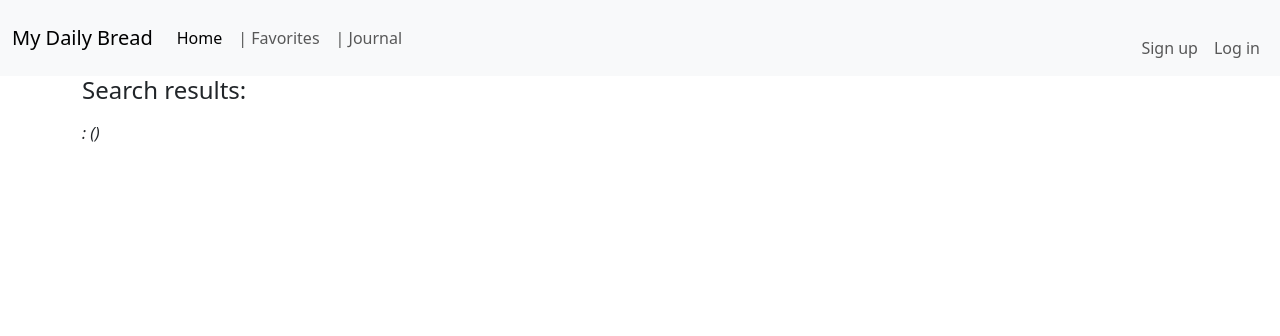
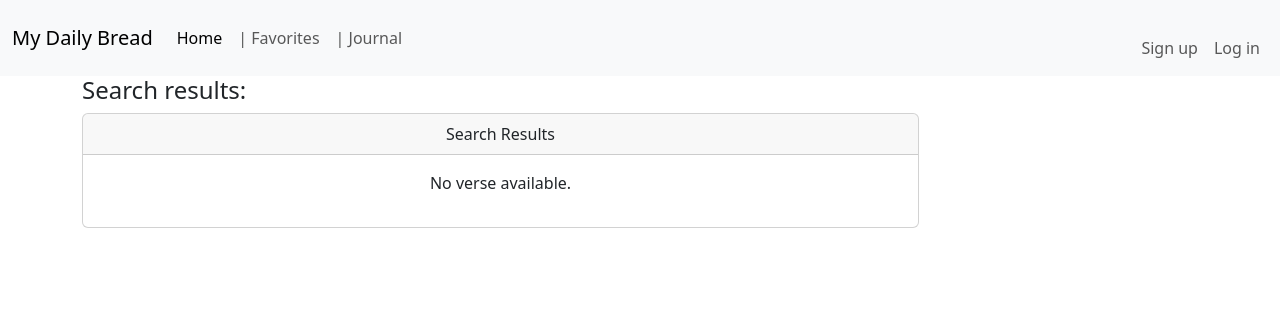
Before and after one commit to lando924/MyDailyBread, a Flask app: template templates/users/search.html in a window 1280 px wide. Shown: the top 336 px of the page. Run offline with Flask 3, Linux system fonts and the light colour scheme; the template is opened without the code that fills it, so the values that code supplies are empty.

Commit message:
fixing search page

```diff
--- a/app.py
+++ b/app.py
@@ -1,6 +1,6 @@
 import requests, random
 
-from flask import Flask, render_template, flash, redirect, session, g
+from flask import Flask, render_template, flash, request, redirect, session, g
 from flask_debugtoolbar import DebugToolbarExtension
 from sqlalchemy.exc import IntegrityError
 from bs4 import BeautifulSoup
@@ -198,26 +198,152 @@
 def search_verse():
     """Handles scripture search"""
 
-    book = request.args.get("book")
-    chapter = request.args.get("chapter")
-    verse1 = request.args.get("verse1")
-    verse2 = request.args.get("verse2")
+    bible_id = "9879dbb7cfe39e4d-01"
+    headers = {
+        "api-key": key
+    }
 
-    if not book or not chapter:
-        flash("Book and Chapter are required.", "warning")
-        return redirect('/')
+    try:
+        # search parameters
+        book_id = request.args.get("book")
+        chapter = request.args.get("chapter")
+        verse = request.args.get("verse1")
 
-    #
-    verse_range = f"{verse1}-{verse2}" if verse1 and verse2 else verse1
-    reference = f"{book} {chapter}:{verse_range}" if verse_range else f"{book} {chapter}"
+        if not all([book_id, chapter, verse]):
+            return render_template('home.html', data=None, books=[], error='Missing search parameters')
+
+        # Step 1: Get all books for drop
+        books_url = f"{API_BASE_URL}/{bible_id}/books"
+        books_response = requests.get(books_url, headers=headers)
+        books_response.raise_for_status()
+        books = books_response.json().get("data", [])
+
+        if not books:
+            return render_template('home.html', data=None, books={})
+
+        # Step 3: Find the specific chapter ID
+        chapters_url = f"{API_BASE_URL}/{bible_id}/books/{book_id}/chapters"
+        chapters_response = requests.get(chapters_url, headers=headers)
+        chapters_response.raise_for_status()
+        chapters = chapters_response.json().get("data", [])
+
+        if not chapters:
+            return render_template('home.html', data=None)
+
+        # Step 5: fetch the verse text
+        verses_url = f"{API_BASE_URL}/{bible_id}/books/chapters/{chapter}/verses"
+        verses_response = requests.get(verses_url, headers=headers)
+        verses_response.raise_for_status()
+        verses = verses_response.json().get("data", [])
+
+        if not verses:
+            return render_template('home.html', data=None)
+
+        # Step 7: Fetch the full verse text
+        verse_text_url = f"{API_BASE_URL}/{bible_id}/verses/{verses}"
+        verse_text_response = requests.get(verse_text_url, headers=headers)
+        verse_text_response.raise_for_status()
+        verse_data = verse_text_response.json()
+
+        if "data" in verse_data and "content" in verse_data["data"]:
+            soup = BeautifulSoup(verse_data["data"]["content"], "html.parser")
+            clean_text = soup.get_text(" ", strip=True)
+            verse_data["data"]["content"] = clean_text
+
+    except requests.exceptions.RequestException as e:
+        print(f"Error fetching data: {e}")
+        verse_data = None
+        return render_template('/users/search.html', data=None, books=[])
+
+    return render_template('/users/search.html', data=verse_data, books=books)
 
 
-    bible_id = "9879dbb7cfe39e4d-01"
-    url = f"{API_BASE_URL}/{bible_id}/chapters/{chapter}/verse"
-    headers = {"api_key": key}
-    response = requests.get(url, headers=headers)
+        # verse2 = request.args.get("verse2")
 
-    return render_template('/users/search.html')
+        # print(f"Search params: book={book_id}, chapter={chapter}, verse1={verse1}")
+
+        # if not book_id or not chapter:
+        #     flash("Book and Chapter are required.", "warning")
+        #     return redirect('/')
+
+        # # Step 1: Get the chapter ID
+        # chapters_url = f"{API_BASE_URL}/{bible_id}/books/{book_id}/chapters"
+        # chapters_response = requests.get(chapters_url, headers=headers)
+        # chapters_response.raise_for_status()
+        # chapters = chapters_response.json().get("data", [])
+
+        # # find the specific chapter
+        # chapter_id = None
+        # for chap in chapters:
+        #     if chap.get("number") == chapter:
+        #         chapter_id = chap.get("id")
+
+        # print(f"Chapter ID: {chapter_id}")
+
+        # if not chapter_id:
+        #     flash("Chapter not found.", "danger")
+        #     return redirect('/')
+
+        # # Get verses for the chapter
+        # verses_url = f"{API_BASE_URL}/{bible_id}/chapters/{chapter_id}/verses"
+        # verses_response = requests.get(verses_url, headers=headers)
+        # verses_response.raise_for_status()
+        # verses = verses_response.json().get("data", [])
+
+        # print(f"Number of verses found: {len(verses)}")
+
+        # # Get verse content
+        # verse_contents = []
+        # if verse1 and verse2: # handle verse range
+        #     start = int(verse1)
+        #     end = int(verse2)
+        #     verse_ids = [verse['id'] for verse in verses
+        #         if start <= int(verse.get('number', 0)) <= end]
+        # elif verse1: # handle single verse
+        #     verse_ids = [verse['id'] for verse in verses if str(verse.get('number')) == str(verse1)]
+
+        # else:
+        #     verse_ids = [verse['id'] for verse in verses]
+
+        # print(f"Filtered verse IDs: {verse_ids}")
+
+        # print(f"Verse IDs to fetch: {verse_ids}")
+
+        # # fetch content from verses
+        # for verse_id in verse_ids:
+        #     verse_url = f"{API_BASE_URL}/{bible_id}/verses/{verse_id}"
+        #     verse_response = requests.get(verse_url, headers=headers)
+        #     verse_response.raise_for_status()
+        #     verse_data = verse_response.json().get("data", {})
+
+        #     # Clean HTML from content
+        #     if verse_data.get("content"):
+        #         soup = BeautifulSoup(verse_data["content"], "html.parser")
+        #         clean_text = soup.get_text(" ", strip=True)
+
+        #         verse_contents.append({
+        #             'verse': verse_data.get('reference', '').split(':')[-1],
+        #             'text': clean_text,
+        #             'book': book_id,
+        #             'chapter': chapter,
+        #             'translation': bible_id
+        #         })
+        # print(f"Verses API response:", verses_response.json())
+        # print(f"Verse contents: {verse_contents}")
+
+        # # Get book name for display
+        # books_url = f"{API_BASE_URL}/{bible_id}/books"
+        # books_response = requests.get(books_url, headers=headers)
+        # books_response.raise_for_status()
+        # books = books_response.json().get("data", [])
+        # book_dict = {book['id']: book['name'] for book in books}
+
+    #     return render_template('users/search.html', data=verse_data)
+
+    # except requests.exceptions.RequestException as e:
+    #     print(f"Error fetching data: {e}")
+    #     flash("Error fetching verses. Please try again.", "danger")
+    #     return redirect('/')
 
 
 
--- a/templates/users/search.html
+++ b/templates/users/search.html
@@ -4,28 +4,27 @@
 
 <h4>Search results:</h4>
 
-{% autoescape off %}
+{% autoescape false %}
 <!-- Show selected verses -->
-{% if not data %}
-<p id="scripture">
-    {% for verse in text %}
-    <b>{{verse['verse']}}</b> {{verse['text']}}
-    {% endfor %}
-</p>
-<p id="scripture"><i>{{book_dict[text[0]['book']]}} {{text[0]['chapter']}}:{{text[0]['verse']}}{% if verse2 > text[0]['verse'] %}-{{ verse2 }}
-    {% endif %}
-    ({{text[0]['translation']}})</i></p>
 
-<!-- Show whole chapter -->
-{% else %}
-<p id="scripture">
-    {% for v in verses %}
-    <b>{{v['verse']}}</b> {{v['text']}}
-    {% endfor %}
-</p>
+<div class="card text-center w-75">
+    <div class="card-header">
+        Search Results
+    </div>
+    <div class="card-body">
+        {% if data %}
 
-<p id="scripture"><i>{{ data['book'] }} {{ data['chapter'] }}:{{ data['verse'] }}</i></p></p>
-{% endif %}
+        <h2>{{ data['data']['reference'] }} </h2>
+        <p><strong>{{ data['data']['content'] }}</strong></p>
+
+
+        {% else %}
+
+        <p>No verse available.</p>
+
+        {% endif %}
+    </div>
+</div>
 {% endautoescape %}
 
 {% endblock %}
```
Also changed, not shown: templates/home.html (+4 -4 lines).
